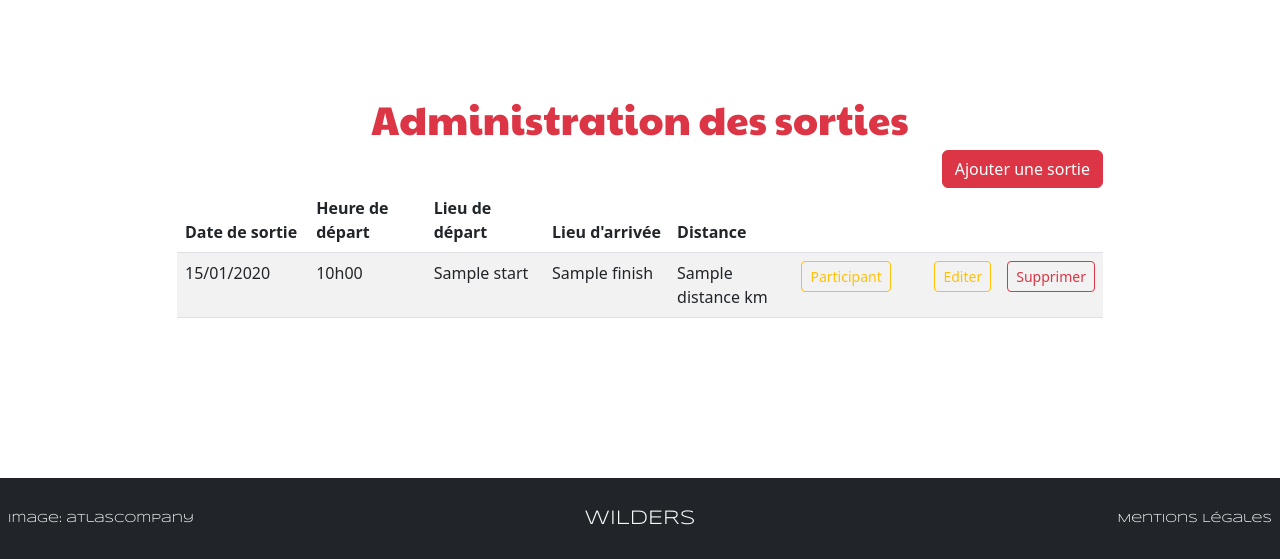
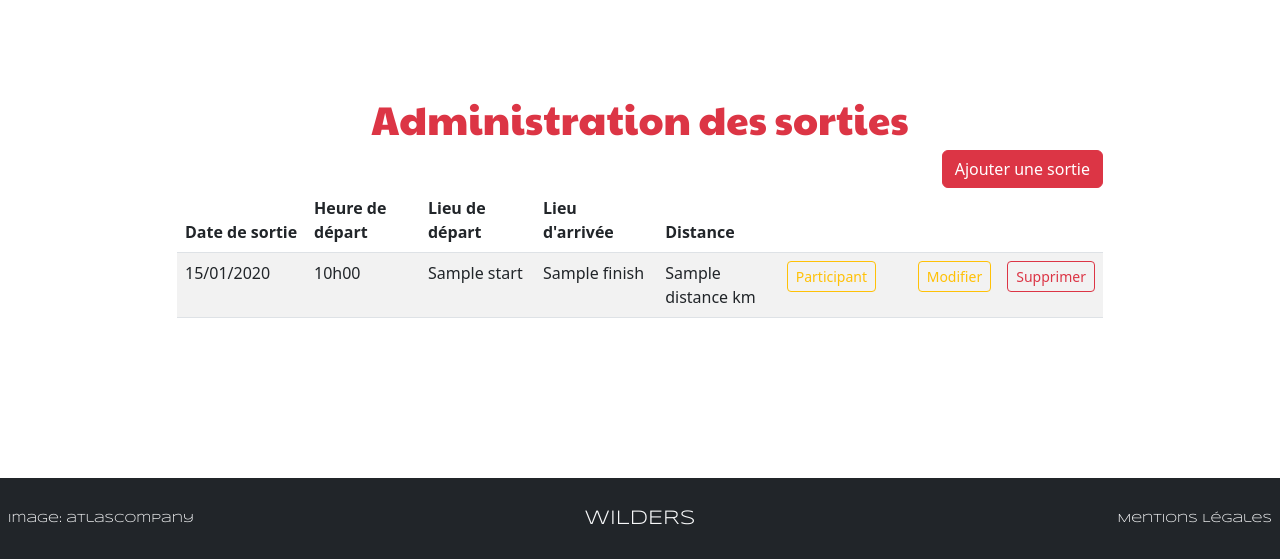
Before and after one commit to WildCodeSchool/2022-09-php-orleans-project-papys45, a PHP site: template src/View/AdminRoute/adminRoute.html.twig in a window 1280 px wide. Shown: the part 98-657 px from the top of the page. Run offline with PHP 8.4, Linux system fonts and the light colour scheme; the template is opened without the code that fills it: most values are stand-ins (such as "Sample title", 1, 10 or a date in 2020); some libraries are stand-ins or nearby versions.

Commit message:
changed button style

```diff
--- a/src/View/Admin/Actualities/admin_actuality.html.twig
+++ b/src/View/Admin/Actualities/admin_actuality.html.twig
@@ -31,7 +31,8 @@
 								<td class="col-md-3">{{ actuality.title }}</td>
 								<td class="col-md-6">{{ actuality.content }}</td>
 								<td>
-									<a href="/admin/actualites/editer?id={{ actuality.id }}" class="actu-btn btn btn-outline-warning btn-sm">Editer</a>
+									<a href="/admin/actualites/editer?id={{ actuality.id }}" class="btn btn-outline-warning btn-sm">Modifier
+									</a>
 								</td>
 								<td>
 									<button type="button" class="actu-btn btn btn-outline-danger btn-sm" data-bs-toggle="modal" data-bs-target="#Modal{{actuality.id}}">Supprimer</button>
--- a/src/View/Admin/Actualities/form_actu_edit.html.twig
+++ b/src/View/Admin/Actualities/form_actu_edit.html.twig
@@ -44,7 +44,7 @@
 					</div>
 
 					<div class="d-flex align-items-center justify-content-between">
-						<button type="submit" class="btn btn-outline-danger m-3" href="/admin/actualites/editer?id={{ actuality.id }}">Modifier</button>
+						<button type="submit" class="btn btn-danger m-3" href="/admin/actualites/editer?id={{ actuality.id }}">Modifier</button>
 					</div>
 					<div class="d-flex align-items-center justify-content-between">
 						<a class="actu-btn btn btn-outline-secondary m-3" href="/admin/actualites">Retour au menu</a>
--- a/src/View/AdminRoute/adminRoute.html.twig
+++ b/src/View/AdminRoute/adminRoute.html.twig
@@ -37,7 +37,8 @@
 									<a class="btn btn-outline-warning btn-sm" href="/admin/inscription?id={{route.id}}">Participant</a>
 								</td>
 								<td>
-									<a href="/admin/modif-route?id={{route.id}}" class="btn btn-outline-warning btn-sm">Editer</a>
+									<a href="/admin/modif-route?id={{route.id}}" class="btn btn-outline-warning btn-sm">Modifier
+									</a>
 								</td>
 								<td>
 									<button type="button" class="btn btn-outline-danger btn-sm" data-bs-toggle="modal" data-bs-target="#Modal{{route.id}}">
```
